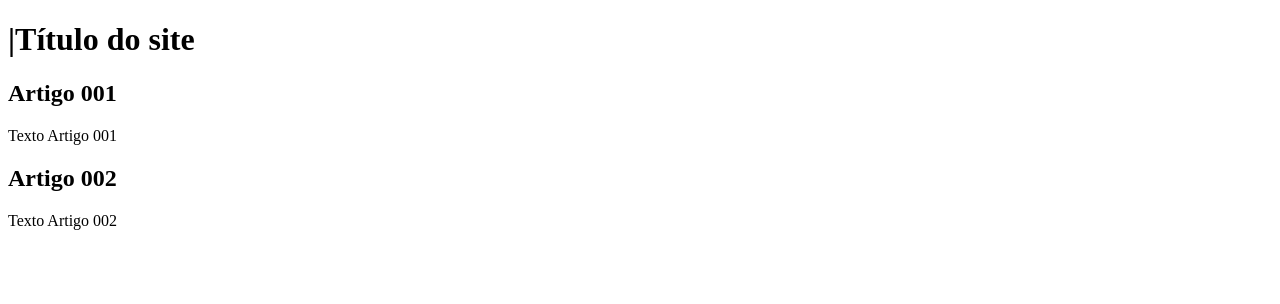
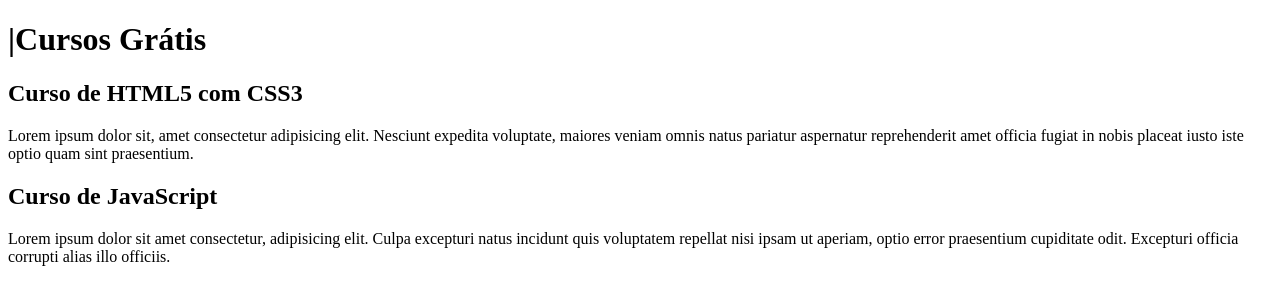
Before and after one commit to JandersonLRibeiro/projeto-site, a plain HTML site: page index.html in a window 1280 px wide. Drawn offline with Linux system fonts and the light colour scheme.

Commit message:
comecei a escrever o conteúdo

```diff
--- a/index.html
+++ b/index.html
@@ -8,15 +8,15 @@
 <body>
     <main>
         <header>
-            <h1>|Título do site</h1>
+            <h1>|Cursos Grátis</h1>
         </header>
         <article>
-            <h2>Artigo 001</h2>
-            <p>Texto Artigo 001</p>
+            <h2>Curso de HTML5 com CSS3</h2>
+            <p>Lorem ipsum dolor sit, amet consectetur adipisicing elit. Nesciunt expedita voluptate, maiores veniam omnis natus pariatur aspernatur reprehenderit amet officia fugiat in nobis placeat iusto iste optio quam sint praesentium.</p>
         </article>
         <article>
-            <h2>Artigo 002</h2>
-            <p>Texto Artigo 002</p>
+            <h2>Curso de JavaScript</h2>
+            <p>Lorem ipsum dolor sit amet consectetur, adipisicing elit. Culpa excepturi natus incidunt quis voluptatem repellat nisi ipsam ut aperiam, optio error praesentium cupiditate odit. Excepturi officia corrupti alias illo officiis.</p>
         </article>
     </main>
 </body>
```
